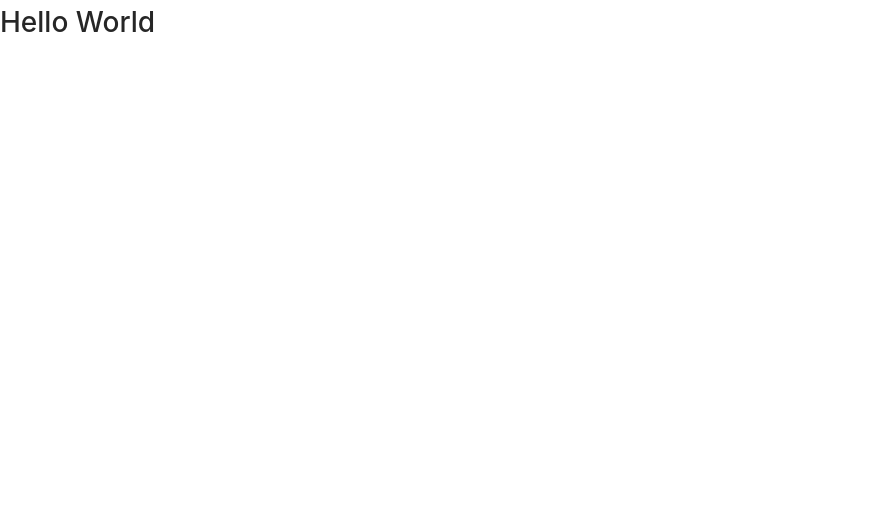
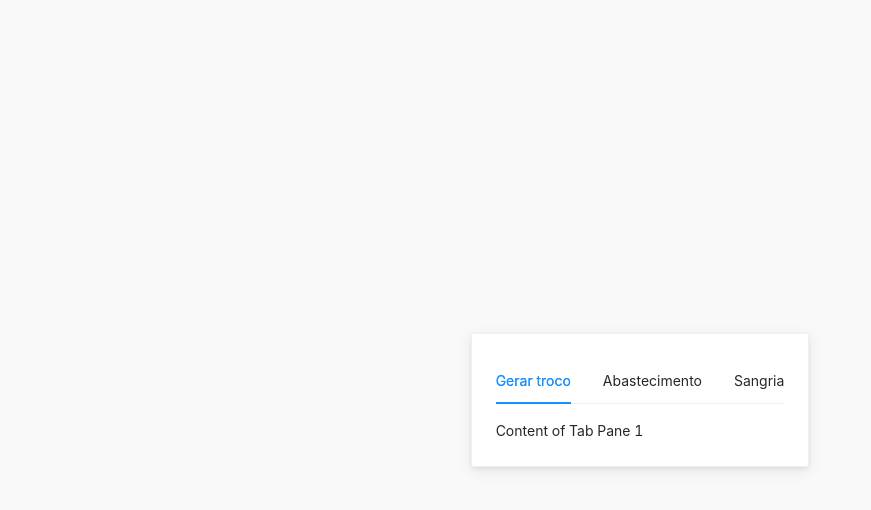
Before and after one commit to GuilhermeAmado/react-cash-register, a React (Create React App) app: page / in a window 1280 px wide. Shown: the top 510 px of the page, without its empty margins (0-871 px from the left). Built offline with nearby package versions, Linux system fonts and the light colour scheme.

Commit message:
add tab nav

```diff
--- a/src/App.js
+++ b/src/App.js
@@ -1,9 +1,42 @@
+import styled from 'styled-components';
+import { Tabs, Card } from 'antd';
+const { TabPane } = Tabs;
+
+function callback(key) {
+  console.log(key);
+}
+
 function App() {
   return (
-    <div>
-      <h1>Hello World</h1>
-    </div>
+    <Wrapper>
+      <StyledCard>
+        <Tabs defaultActiveKey="1" onChange={callback}>
+          <TabPane tab="Gerar troco" key="1">
+            Content of Tab Pane 1
+          </TabPane>
+          <TabPane tab="Abastecimento" key="2">
+            Content of Tab Pane 2
+          </TabPane>
+          <TabPane tab="Sangria" key="3">
+            Content of Tab Pane 3
+          </TabPane>
+        </Tabs>
+      </StyledCard>
+    </Wrapper>
   );
 }
 
+const Wrapper = styled.div`
+  height: 100vh;
+  background-color: #f9f9f9;
+  display: flex;
+  align-items: center;
+  justify-content: center;
+`;
+
+const StyledCard = styled(Card)`
+  max-width: 600px;
+  box-shadow: rgb(0 0 0 / 8%) 0px 4px 16px 0px, rgb(0 0 0 / 6%) 0px 2px 4px 0px;
+`;
+
 export default App;
```
